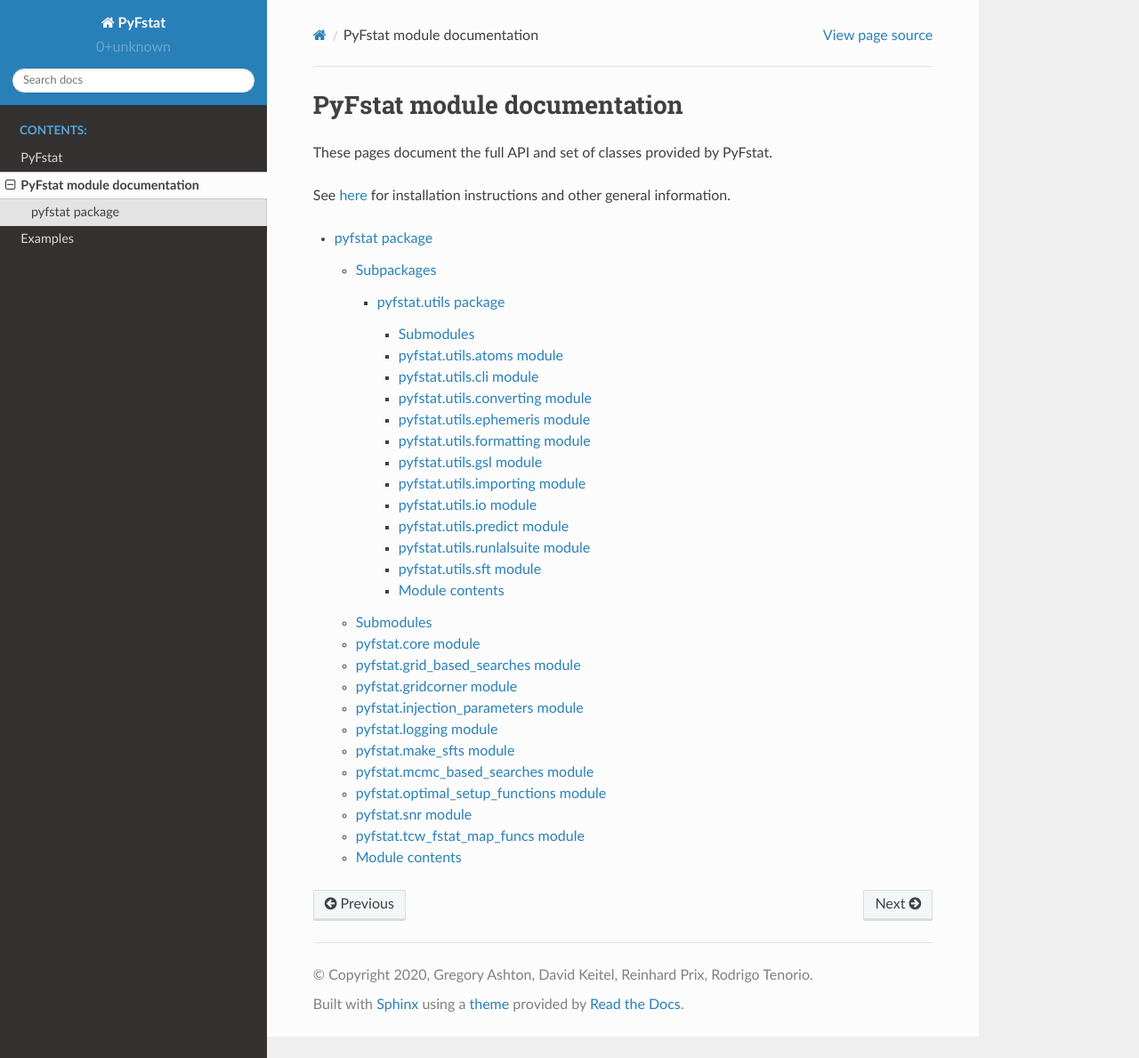
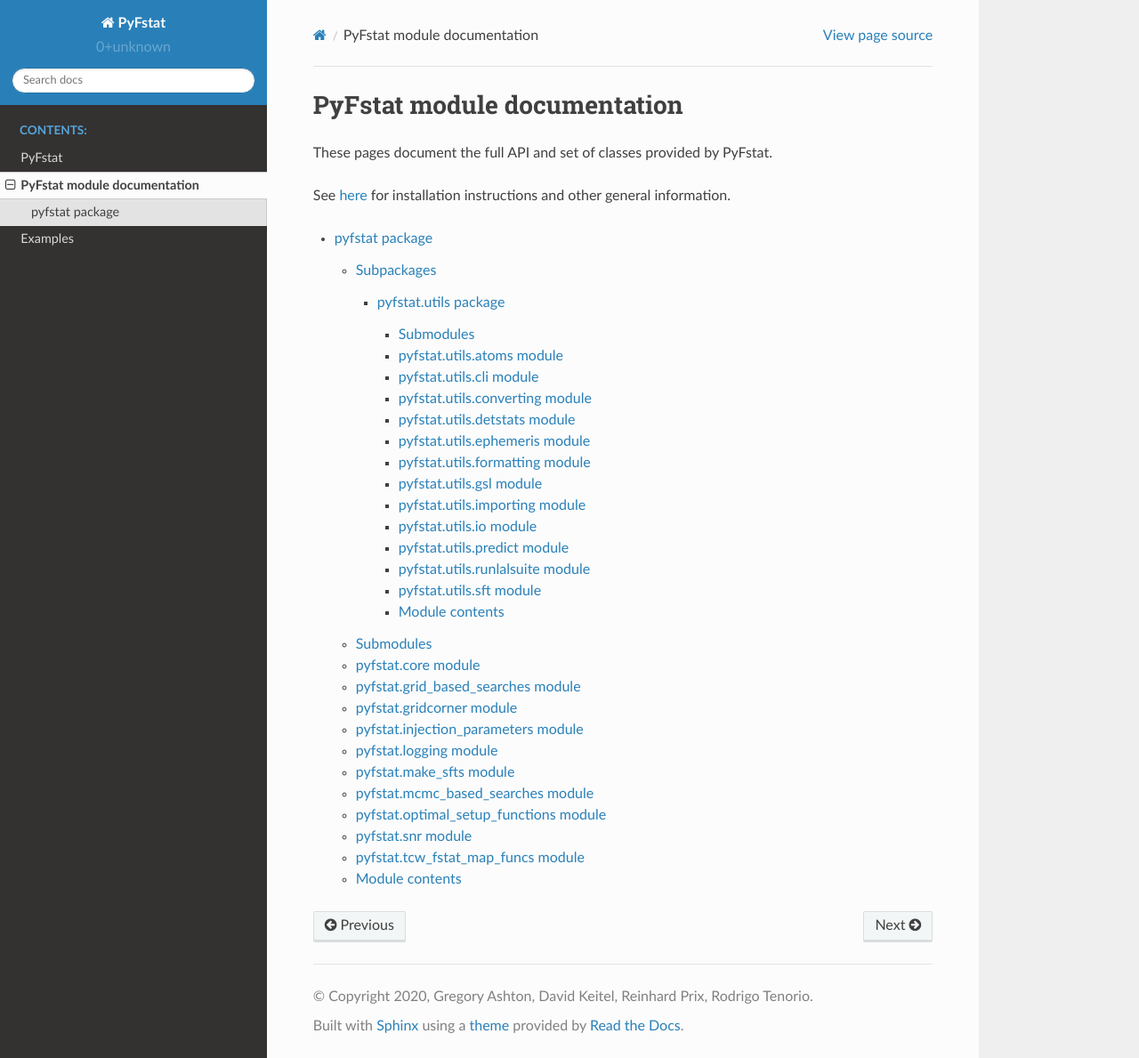
Before and after one commit to PyFstat/PyFstat, a Sphinx documentation site: the page built from docs/source/modules.rst, in a window 1280 px wide and 1189 px high. Shown: the whole window at 89% size. Built offline with Sphinx 7.4.7 and the Read the Docs theme 2.0.0, drawn with Linux system fonts in a browser that asks for light colours; pages that are not in the unit, such as notebooks, are missing from menus.

Commit message:
add utils.detstats docs

```diff
--- a/docs/source/pyfstat.utils.rst
+++ b/docs/source/pyfstat.utils.rst
@@ -35,6 +35,14 @@
 -------------------------------
 
 .. automodule:: pyfstat.utils.converting
+   :members:
+   :undoc-members:
+   :show-inheritance:
+
+pyfstat.utils.detstats module
+-----------------------------
+
+.. automodule:: pyfstat.utils.detstats
    :members:
    :undoc-members:
    :show-inheritance:
```
Also changed, not shown: 1 other file.
